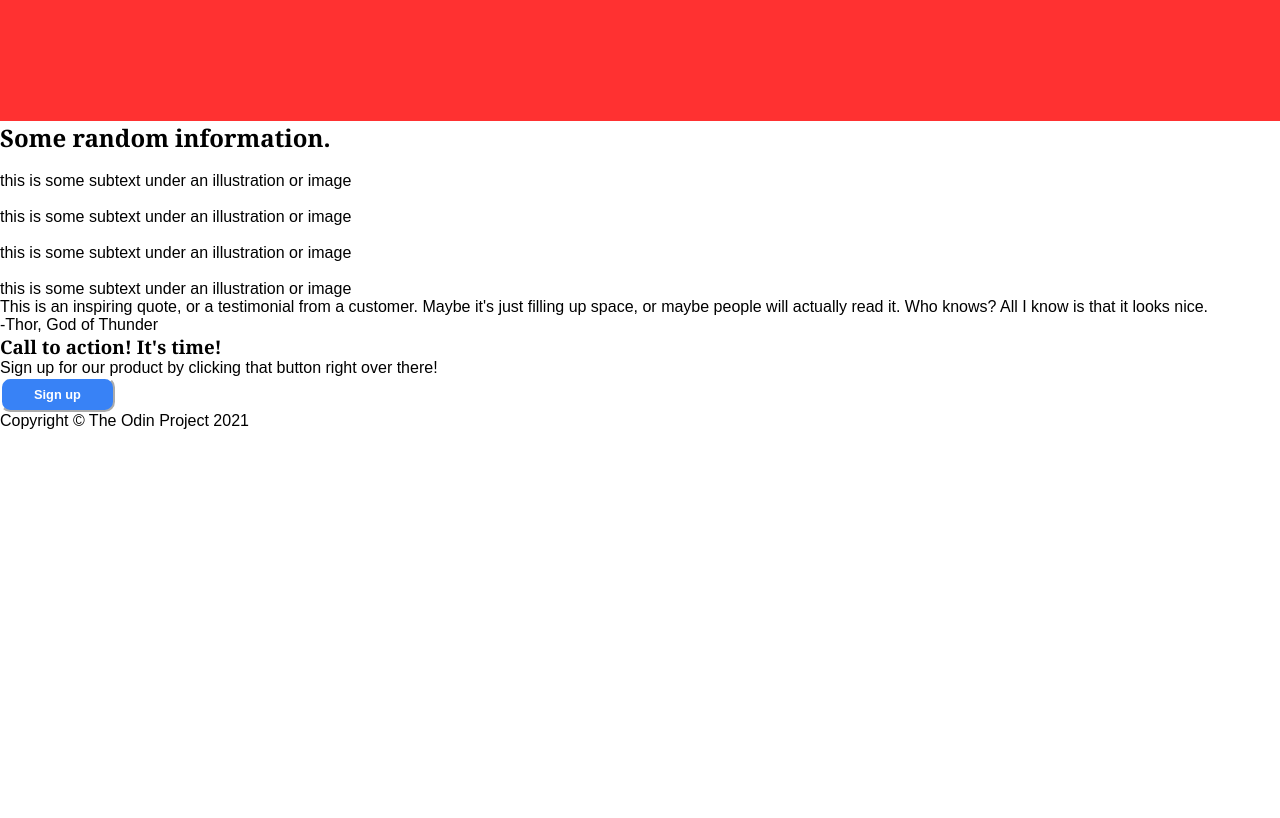
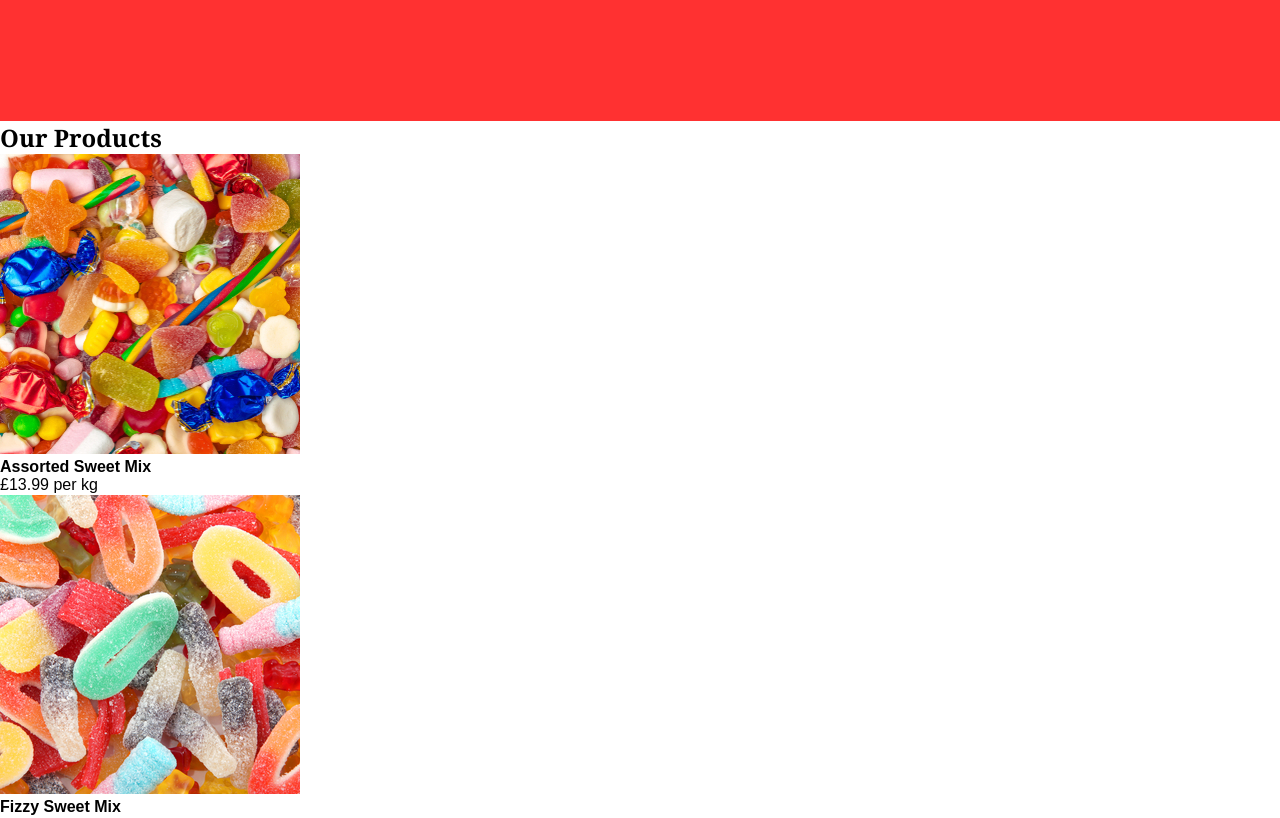
Before and after one commit to charlottelambe/odin-landing-page-project, a plain HTML site: page index.html in a window 1280 px wide. Shown: the part 660-1478 px from the top of the page. Before the commit the page ends 1090 px from the top, so only its background shows below. Drawn offline with Linux system fonts and the light colour scheme.

Commit message:
Update index.html
Section two classes added

```diff
--- a/index.html
+++ b/index.html
@@ -10,7 +10,7 @@
     <div class="section-one">
     <div class="header">
 	<nav>
-      <img class="header-logo" src="./sweets4u-logo.png" alt="">
+      <img class="header-logo" src="./sweets4u-logo.png" alt="Sweets4U Logo">
       <ul class="header-links">
         <li><a href="#Products">Products</a></li>
         <li><a href="#Testimonials">Testimonials</a></li>
@@ -37,23 +37,37 @@
 
 
           <div class="section-two">
-            <h2 id="Products">Some random information.</h2>
+            <h2 id="Products">Our Products</h2>
+			<div class="products">
            <div class="box">
-             <img src="./image.png" alt="">
-             <p>this is some subtext under an illustration or image</p>
+             <img src="./assorted-sweet-mix.png" alt="Assorted Sweet Mix">
+             <p><b>Assorted Sweet Mix</b>
+			 <br>
+			 £13.99 per kg
+			 </p>
             </div>
                        <div class="box">
-             <img src="./image.png" alt="">
-             <p>this is some subtext under an illustration or image</p>
+             <img src="./fizzy-sweet-mix.png" alt="Fizzy Sweet Mix">
+             <p><b>Fizzy Sweet Mix</b>
+			 <br>
+			 £14.99 per kg
+			 </p>
             </div>
                        <div class="box">
-             <img src="./image.png" alt="">
-             <p>this is some subtext under an illustration or image</p>
+             <img src="./gummy-sweet-mix.png" alt="Gummy Sweet Mix">
+             <p><b>Gummy Sweet Mix</b>
+			 <br>
+			 £13.99 per kg
+			 </p>
             </div>
                        <div class="box">
-             <img src="./image.png" alt="">
-             <p>this is some subtext under an illustration or image</p>
+             <img src="./retro-sweet-mix.png" alt="Retro Sweet Mix">
+             <p><b>Retro Sweet Mix</b>
+			 <br>
+			 £11.99 per kg
+			 </p>
             </div>
+			</div>
         </div>
 
         <div class="section-three">
```
